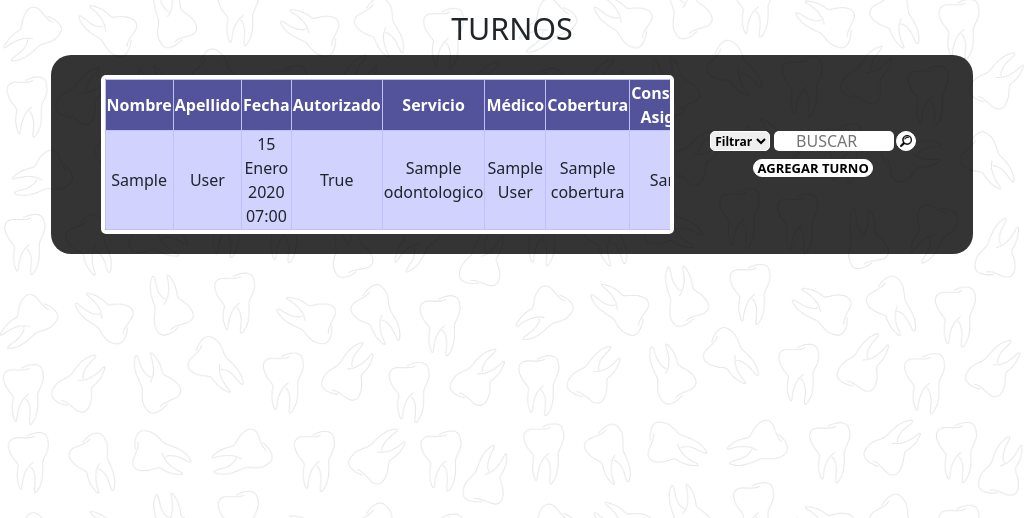
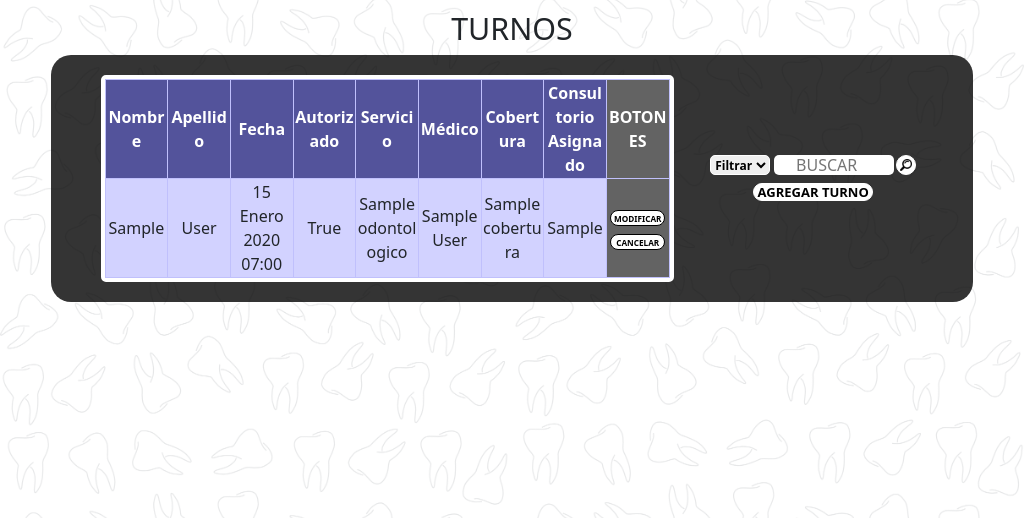
Before and after one commit to GastonCamu/DentCorp, a Django app: page /DentCorp/turnos/ in a window 1024 px wide. Shown: the part 86-604 px from the top of the page. Run offline with Django 4.2, Linux system fonts and the light colour scheme; a user stored in the database is signed in; tables that the repository leaves empty hold one stand-in row (values such as "Sample post"); some libraries are stand-ins or nearby versions.

Commit message:
se realizaron cambios

```diff
--- a/DentCorp/static/styles/style.css
+++ b/DentCorp/static/styles/style.css
@@ -143,10 +143,33 @@ body main div.div-principal div.div-tabla table tr td {
   border: 1px solid rgb(192, 192, 252);
   padding: 2px;
 }
+body main div.div-principal div.div-tabla table tr td.td_botones {
+  background: rgb(99, 99, 99);
+}
+body main div.div-principal div.div-tabla table tr td.td_botones button.td_botones__boton {
+  margin: 0.1vw;
+  background-color: rgb(255, 255, 255);
+  border: 1px solid rgb(0, 0, 0);
+  border-radius: 50px;
+  padding: 0.2vw;
+  width: 8vw;
+  max-width: 100%;
+  text-align: center;
+  font-size: 1.1vw;
+  font-weight: bolder;
+}
+body main div.div-principal div.div-tabla table tr td.td_botones button.td_botones__boton:hover {
+  background-color: rgb(168, 168, 235);
+  border: 1px solid rgb(0, 0, 255);
+  transition: background 300ms;
+}
 body main div.div-principal div.div-tabla table tr td.fila__titulo__contenido {
   color: white;
   font-weight: bolder;
   background: rgb(83, 83, 155);
+}
+body main div.div-principal div.div-tabla table tr td.fila__titulo__contenido:last-child {
+  background: rgb(99, 99, 99);
 }
 body main div.div-principal div.div-tabla table tr.fila__titulo {
   -webkit-user-select: none;
@@ -340,8 +363,6 @@ body footer p {
   }
   body main div.div-principal div.div-tabla table {
     width: 100%;
-    border-radius: collapse;
-    table-layout: fixed;
   }
   body main div.div-principal div.div-tabla table tr {
     font-size: 8px;
@@ -562,8 +583,26 @@ body footer p {
     max-height: 250px;
     width: 65%;
   }
+  body main div.div-principal div.div-tabla table {
+    border-radius: collapse;
+    table-layout: fixed;
+  }
   body main div.div-principal div.div-tabla table tr td {
     padding: 1px;
+  }
+  body main div.div-principal div.div-tabla table tr td.td_botones {
+    background: rgb(99, 99, 99);
+  }
+  body main div.div-principal div.div-tabla table tr td.td_botones button.td_botones__boton {
+    margin: 0.1vw;
+    border: 1px solid rgb(0, 0, 0);
+    border-radius: 50px;
+    padding: 0.2vw;
+    width: 5.4vw;
+    max-width: 100%;
+    text-align: center;
+    font-size: 0.8vw;
+    font-weight: bolder;
   }
   body main div.div-principal div.div-tabla table tr.selected {
     border-top: 2px solid black;
--- a/DentCorp/static/styles/style.scss
+++ b/DentCorp/static/styles/style.scss
@@ -167,10 +167,34 @@ body {
                             border: 1px solid rgb(192, 192, 252);
                             padding: 2px;
                         }
+                        td.td_botones {
+                            background: rgb(99, 99, 99);
+                            button.td_botones__boton {
+                                margin: 0.1vw;
+                                background-color: rgb(255, 255, 255);
+                                border: 1px solid rgb(0, 0, 0);
+                                border-radius: 50px;
+                                padding: 0.2vw;
+                                width: 8vw;
+                                max-width: 100%;
+                                text-align: center;
+                                font-size: 1.1vw;
+                                font-weight: bolder;
+                            }
+                            button.td_botones__boton:hover {
+                                background-color: rgb(168, 168, 235);
+                                border: 1px solid rgb(0, 0, 255);
+                                transition: background 300ms;
+                            }
+                        }
+
                         td.fila__titulo__contenido {
                             color: white;
                             font-weight: bolder;
                             background: rgb(83, 83, 155);
+                        }
+                        td.fila__titulo__contenido:last-child {
+                            background: rgb(99, 99, 99);
                         }
                     }
                     tr.fila__titulo {
@@ -399,8 +423,6 @@ body {
 
                     table {
                         width: 100%;
-                        border-radius: collapse;
-                        table-layout: fixed;
                         tr {
                             font-size: 8px;
                             td {
@@ -750,11 +772,31 @@ body {
                     width: 65%;
 
                     table {
+                        border-radius: collapse;
+                        table-layout: fixed;
                         tr {
 
                             td {
                                 padding: 1px;
                             }
+
+                            td.td_botones {
+                                background: rgb(99, 99, 99);
+                                button.td_botones__boton {
+                                    margin: 0.1vw;
+                                    border: 1px solid rgb(0, 0, 0);
+                                    border-radius: 50px;
+                                    padding: 0.2vw;
+                                    width: 5.4vw;
+                                    max-width: 100%;
+                                    text-align: center;
+                                    font-size: 0.8vw;
+                                    font-weight: bolder;
+                                }
+                                button.td_botones__boton:hover {
+                                }
+                            }
+
                             td.fila__titulo__contenido {
                             }
                         }
--- a/DentCorpApp/templates/atencion-medica/turnos/turnos.html
+++ b/DentCorpApp/templates/atencion-medica/turnos/turnos.html
@@ -11,6 +11,7 @@
     <td class="fila__titulo__contenido">Médico</td>
     <td class="fila__titulo__contenido">Cobertura</td>
     <td class="fila__titulo__contenido">Consultorio Asignado</td>
+    <td class="fila__titulo__contenido">BOTONES</td>
 {% endblock %}
 
 {% block contenido_tabla %}
@@ -25,12 +26,12 @@
                 <td>{{ turno.id_asig_cons.id_espec_usu.id_usu.first_name }} {{ turno.id_asig_cons.id_espec_usu.id_usu.last_name }}</td>
                 <td>{{ turno.id_cob_usu.id_plan_cob.id_cob.nom_cob }}</td>
                 <td>{{ turno.id_asig_cons.id_cons.num_cons }}</td>
-                <td>
+                <td class="td_botones">
                     <a href="{% url 'turno_update' turno.pk %}">
-                        <button>MODIFICAR</button>
+                        <button class="td_botones__boton">MODIFICAR</button>
                     </a>
                     <a href="{% url 'turno_delete' turno.pk %}">
-                        <button>CANCELAR</button>
+                        <button class="td_botones__boton">CANCELAR</button>
                     </a>
                 </td>
             </tr>
```
Also changed, not shown: 1 other file.
